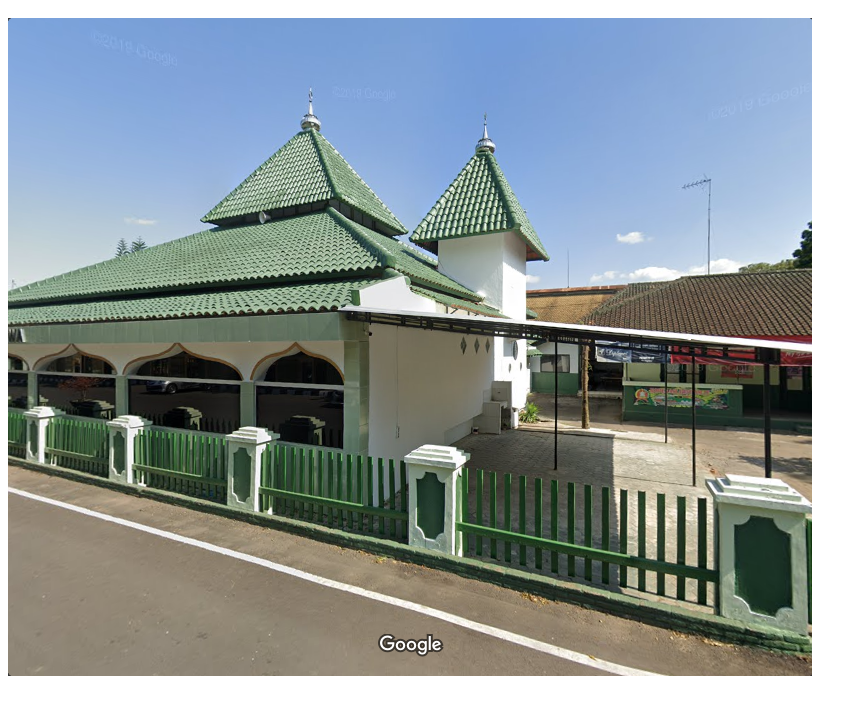
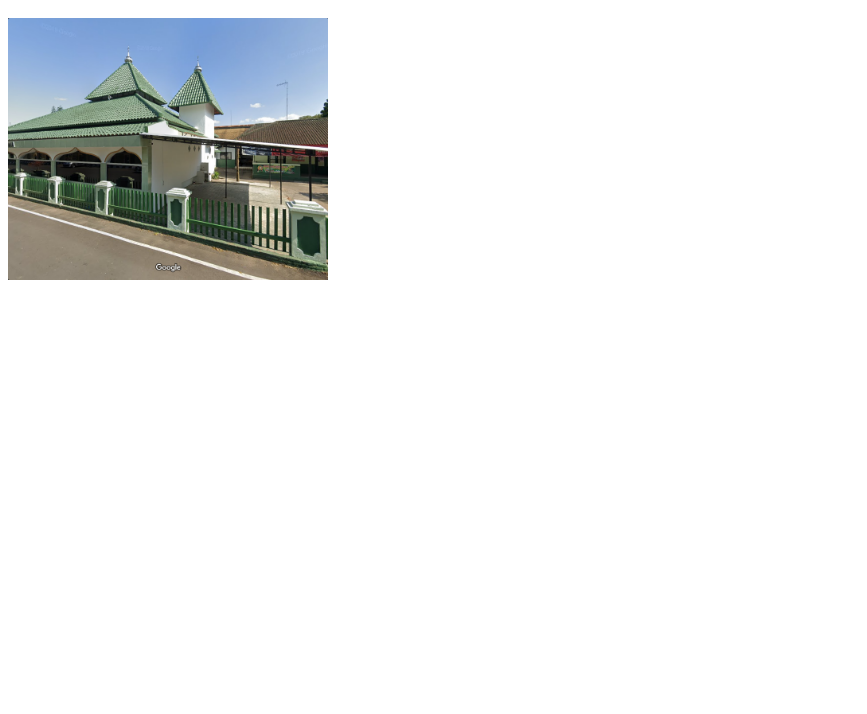
Before and after one commit to cedakmesjid/cedakmesjid.github.io, a website: page index.html in a window 1280 px wide. Shown: the part 48-762 px from the top of the page, without its empty margins (0-867 px from the left). Drawn offline with Linux system fonts and the light colour scheme.

Commit message:
changing main image width

```diff
--- a/index.html
+++ b/index.html
@@ -2,9 +2,14 @@
   <head>
     <title>Cedak Mesjid</title>
     <meta name="viewport" content="width=device-width, initial-scale=1.0">
+<style>
+  #main {
+    width: 320px;
+  }
+</style>
   </head>
   <body>
     <h1>Cedak Mesjid</h1>
-    <img src="assets/images/real.PNG"/>
+    <img id="main" src="assets/images/real.PNG"/>
   </body>
 </html>
```
